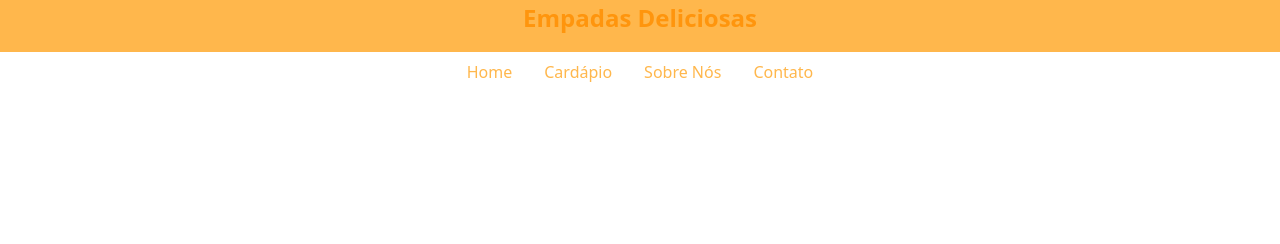
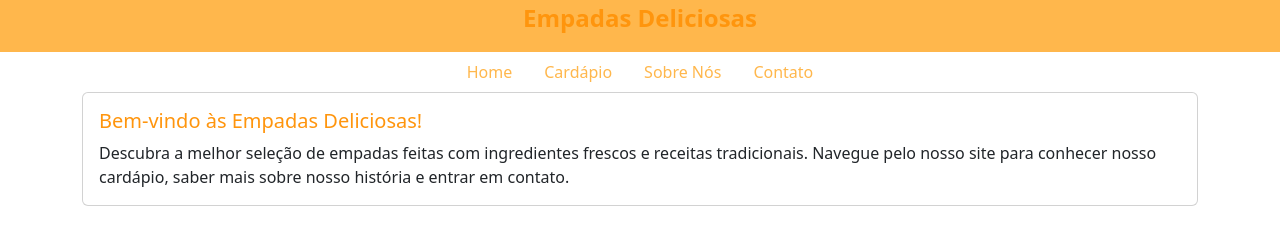
Before and after one commit to josepatella/Projeto-M1S2---Empadas-Deliciosas, a plain HTML site: page index.html in a window 1280 px wide. Drawn offline with nearby package versions, Linux system fonts and the light colour scheme.

Commit message:
Criação card da home.

```diff
--- a/index.html
+++ b/index.html
@@ -32,7 +32,15 @@
               </li>
           </ul>
       </nav>
-    <section></section>
+    <section class="container">
+        <div class="card"">
+            <div class="card-body">
+              <h5 class="card-title cor-titulo">Bem-vindo às Empadas Deliciosas!</h5>
+              <p class="card-text">Descubra a melhor seleção de empadas feitas com ingredientes frescos e receitas tradicionais. Navegue pelo nosso site para conhecer nosso cardápio, saber mais sobre nosso história e entrar em contato.</p>
+            </div>
+          </div>
+
+    </section>
     <script
       src="https://cdn.jsdelivr.net/npm/@popperjs/core@2.11.8/dist/umd/popper.min.js"
       integrity="sha384-I7E8VVD/ismYTF4hNIPjVp/Zjvgyol6VFvRkX/vR+Vc4jQkC+hVqc2pM8ODewa9r"
--- a/style.css
+++ b/style.css
@@ -18,3 +18,7 @@
 .cor-base {
     color: #ffb74c !important;
 }
+
+.cor-titulo {
+    color: #ff950d !important;
+}
```
